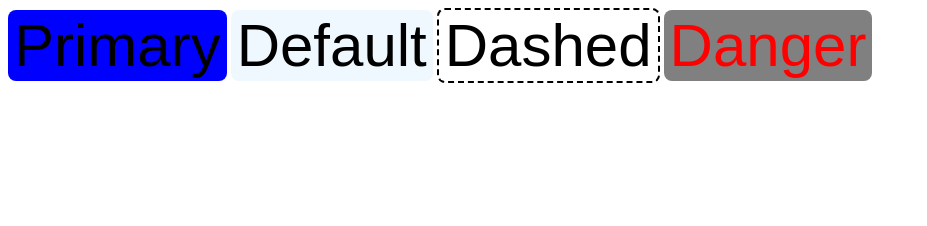
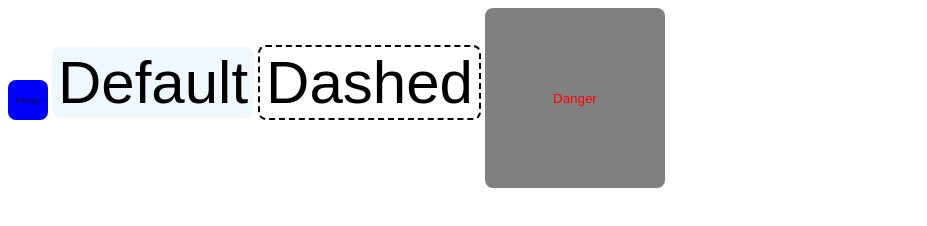
Before and after one commit to danelia1998/html-and-css-practice, a plain HTML site: page 7-INHERITANCE/index.html in a window 1280 px wide. Shown: the whole page, without its empty margins (0-927 px from the left). Drawn offline with Linux system fonts and the light colour scheme.

Commit message:
feat(7-INHERITANCE): Finish practice-2

```diff
--- a/7-INHERITANCE/index.html
+++ b/7-INHERITANCE/index.html
@@ -8,9 +8,9 @@
     <link rel="stylesheet" href="style.css">
 </head>
 <body>
-    <button class="btn primary">Primary</button>
+    <button class="btn primary small">Primary</button>
     <button class="btn default">Default</button>
     <button class="btn dashed">Dashed</button>
-    <button class="btn danger">Danger</button>
+    <button class="btn danger large">Danger</button>
 </body>
 </html>
--- a/7-INHERITANCE/style.css
+++ b/7-INHERITANCE/style.css
@@ -1,21 +1,34 @@
 .btn {
-
     border-radius: 8px;
     border: 2px black;
-    font-size: 60px;
+}
 
+.small {
+    height: 40px;
+    width: 40px;
+}
+
+.large {
+    height: 180px;
+    width: 180px;
 }
 
 .btn.default {
     background-color: aliceblue;
+    font-size: 60px;
 }
-.btn.primary{
-    background-color: blue
+
+.btn.primary {
+    background-color: blue;
+    font-size: 7px;
 }
+
 .btn.dashed {
     border-style: dashed;
     background-color: transparent;
+    font-size: 60px;
 }
+
 .btn.danger {
     color: red;
     background-color: grey;
```
